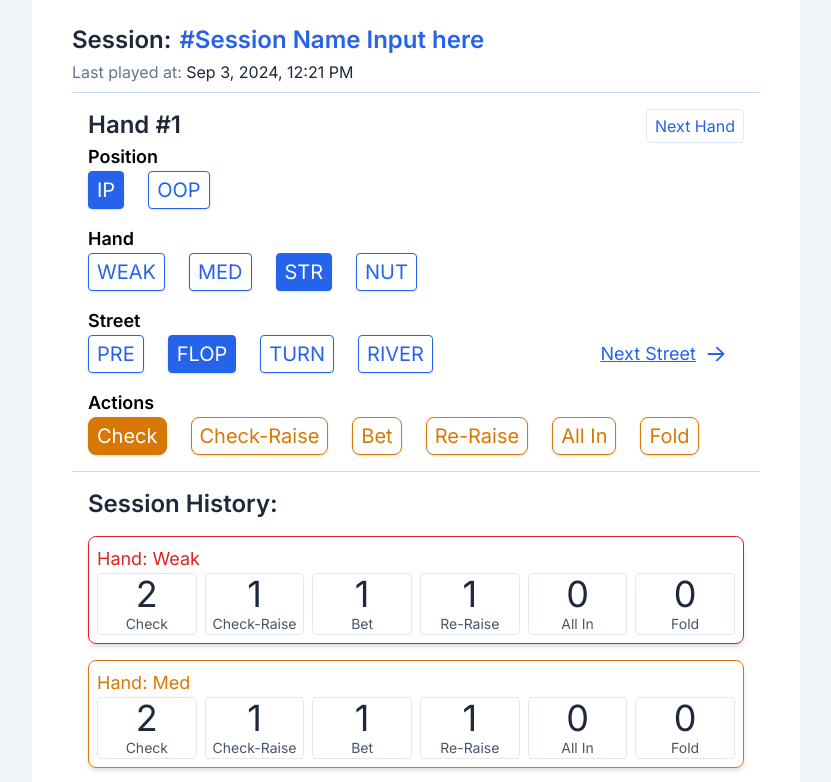
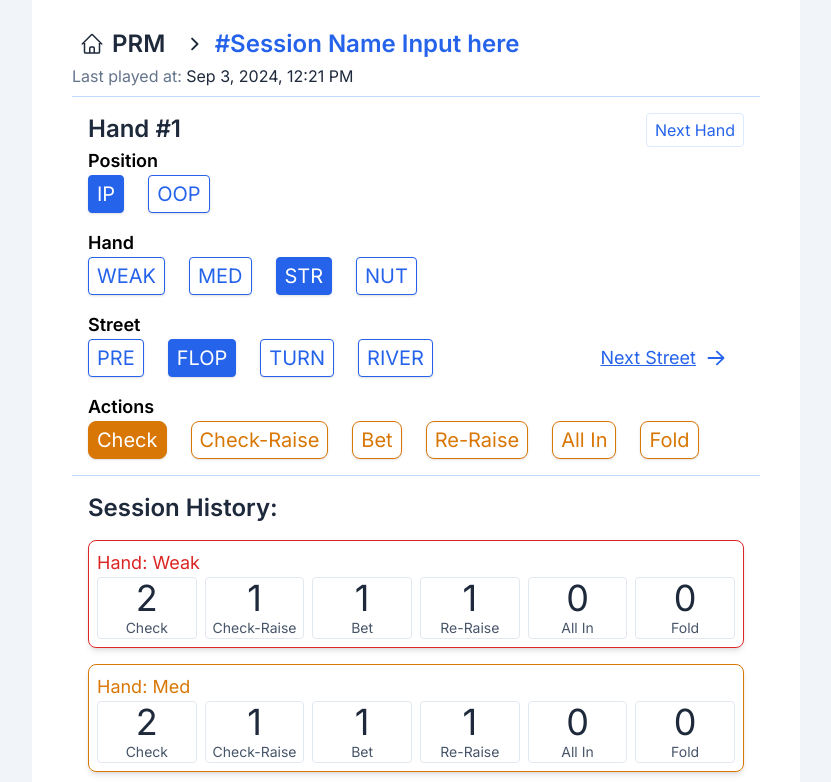
Before and after one commit to votrungquan1999/poker-range-mix, a Next.js app: page /session/1 in a window 1280 px wide. Shown: the top 782 px of the page, without its empty margins (224-1055 px from the left). Built offline with nearby package versions, Linux system fonts and the light colour scheme.

Commit message:
feat: add back button

```diff
--- a/src/app/layout.tsx
+++ b/src/app/layout.tsx
@@ -5,8 +5,7 @@ import "./globals.css";
 const inter = Inter({ subsets: ["latin"] });
 
 export const metadata: Metadata = {
-	title: "Create Next App",
-	description: "Generated by create next app",
+	title: "Poker Range Mixing",
 };
 
 export default function RootLayout({
@@ -17,9 +16,11 @@ export default function RootLayout({
 	return (
 		<html lang="en">
 			<body className={inter.className}>
-				<div className="flex flex-row items-center justify-center bg-slate-100">
+				{/* the layout that narrow the page */}
+				<div className="flex flex-row justify-center h-screen bg-slate-100">
+					{/* the white background section, containing the main page and the footer */}
 					<div className="max-w-3xl w-full h-full flex flex-col bg-white px-10">
-						<div className="flex-1">{children}</div>
+						{children}
 
 						<footer className="border-t border-blue-100 p-1">
 							<p>
--- a/src/app/page.tsx
+++ b/src/app/page.tsx
@@ -5,7 +5,7 @@ import createNewSession from "src/server/actions/createNewSession";
 export default (async function Home() {
 	return (
 		<AuthRequiredSection>
-			<div className="flex flex-col items-center gap-20 h-full">
+			<div className="flex flex-col items-center gap-20 flex-1">
 				<h1 className="text-3xl text-blue-800 mt-8 font-bold absolute top-0">
 					WELCOME TO POKER RANGE MIXING
 				</h1>
--- a/src/app/session/[sessionId]/page.tsx
+++ b/src/app/session/[sessionId]/page.tsx
@@ -1,5 +1,12 @@
-import { ArrowRightIcon } from "@heroicons/react/20/solid";
+import { ArrowRightIcon, ChevronRightIcon } from "@heroicons/react/20/solid";
+import { HomeIcon } from "@heroicons/react/24/outline";
 import clsx from "clsx";
+import type { Metadata } from "next";
+import Link from "next/link";
+
+export const metadata: Metadata = {
+	title: "#Session Name here",
+};
 
 const dateFormatter = new Intl.DateTimeFormat("en-US", {
 	dateStyle: "medium",
@@ -50,9 +57,18 @@ type HandType = "WEAK" | "MED" | "STR" | "NUT";
 export default async function Session() {
 	return (
 		<div className="flex flex-col divide-y divide-blue-200">
-			<header className="flex flex-col gap-1 py-2 mt-4">
-				<h1 className="text-2xl font-semibold flex flex-row gap-2 text-slate-800">
-					Session:
+			<header className="py-2 mt-4">
+				<h1 className="text-2xl font-semibold flex flex-row gap-2 text-slate-800 whitespace-nowrap items-center">
+					<Link
+						href="/"
+						className="hover:underline hover:bg-blue-50 hover:text-blue-600 focus:underline focus:bg-blue-50 focus:text-blue-600 px-2 py-1 cursor-pointer rounded flex flex-row gap-2 items-center"
+					>
+						<HomeIcon className="w-6 h-6" />
+						PRM
+					</Link>
+
+					<ChevronRightIcon className="w-8 h-8" />
+
 					<input
 						defaultValue="#Session Name Input here"
 						className="w-full text-blue-600 hover:outline outline-2 rounded"
```
